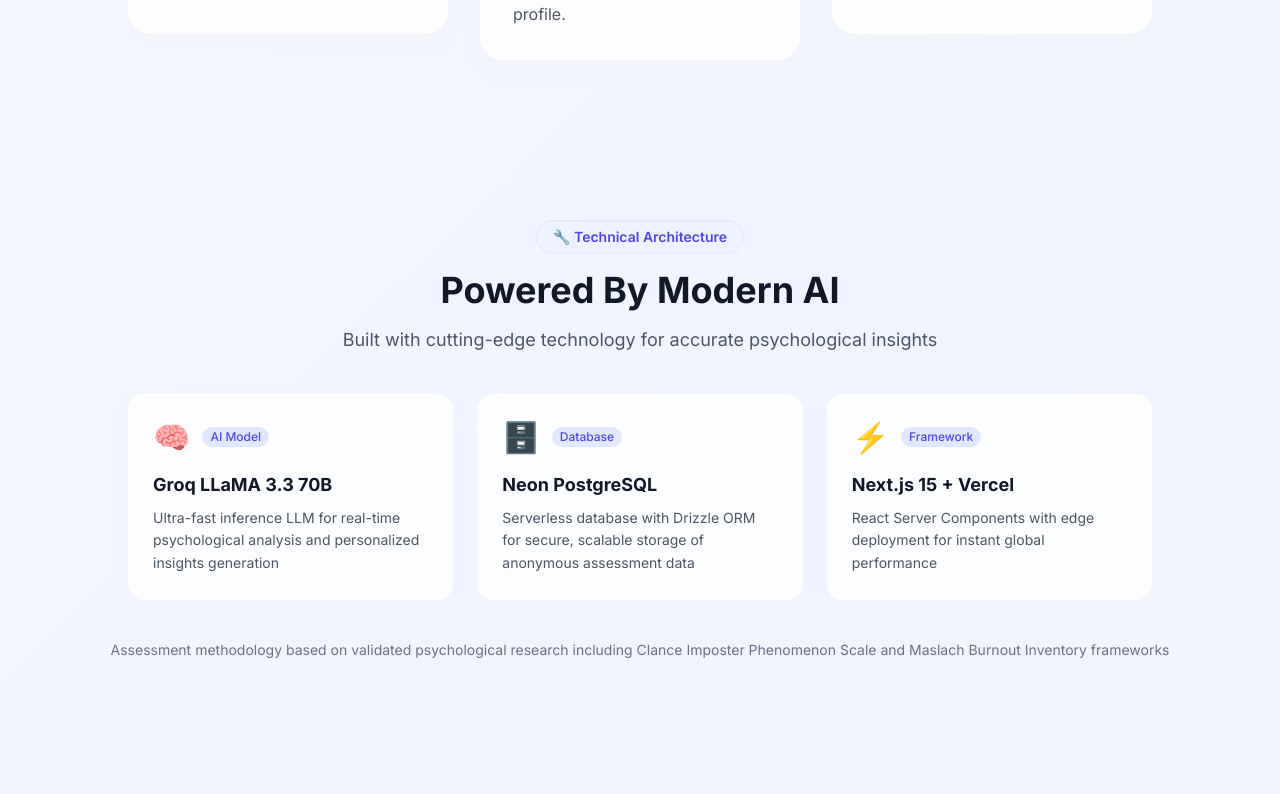
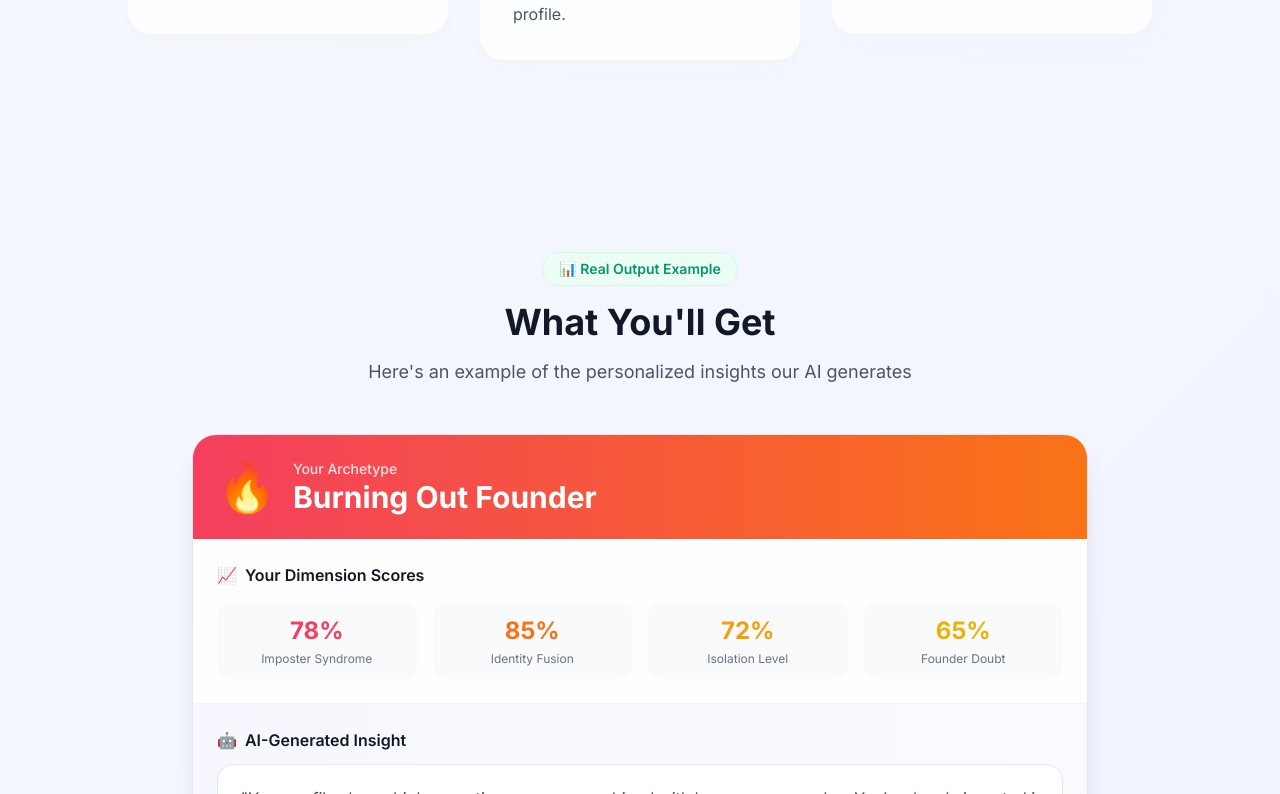
Before and after one commit to Elbrak17/fmindset, a Next.js app: page / in a window 1280 px wide. Shown: the part 2006-2800 px from the top of the page. Built offline with nearby package versions, Linux system fonts and the light colour scheme.

Commit message:
add example result showcase and social impact section for hackathon

```diff
--- a/src/app/page.tsx
+++ b/src/app/page.tsx
@@ -171,6 +171,102 @@
         </div>
         </section>
 
+        {/* Example Result - Proof of Output */}
+        <section className="py-24 relative">
+          <div className="container mx-auto px-4">
+            <div className="text-center mb-12">
+              <span className="inline-block px-4 py-1.5 rounded-full bg-emerald-50 text-emerald-600 text-sm font-semibold mb-4 border border-emerald-100">
+                📊 Real Output Example
+              </span>
+              <h2 className="text-3xl md:text-4xl font-bold text-gray-900 mb-4">
+                What You&apos;ll Get
+              </h2>
+              <p className="text-gray-600 text-lg max-w-2xl mx-auto">
+                Here&apos;s an example of the personalized insights our AI generates
+              </p>
+            </div>
+
+            <div className="max-w-4xl mx-auto">
+              <div className="bg-white/90 backdrop-blur-sm rounded-3xl border border-gray-200 shadow-xl overflow-hidden">
+                {/* Result Header */}
+                <div className="bg-gradient-to-r from-rose-500 to-orange-500 p-6 text-white">
+                  <div className="flex items-center gap-4">
+                    <span className="text-5xl">🔥</span>
+                    <div>
+                      <p className="text-rose-100 text-sm font-medium">Your Archetype</p>
+                      <h3 className="text-2xl md:text-3xl font-bold">Burning Out Founder</h3>
+                    </div>
+                  </div>
+                </div>
+
+                {/* Dimension Scores */}
+                <div className="p-6 border-b border-gray-100">
+                  <h4 className="font-semibold text-gray-900 mb-4 flex items-center gap-2">
+                    <span>📈</span> Your Dimension Scores
+                  </h4>
+                  <div className="grid grid-cols-2 md:grid-cols-4 gap-4">
+                    {[
+                      { name: 'Imposter Syndrome', score: 78, color: 'rose' },
+                      { name: 'Identity Fusion', score: 85, color: 'orange' },
+                      { name: 'Isolation Level', score: 72, color: 'amber' },
+                      { name: 'Founder Doubt', score: 65, color: 'yellow' },
+                    ].map((dim, i) => (
+                      <div key={i} className="text-center p-3 rounded-xl bg-gray-50">
+                        <div className={`text-2xl font-bold text-${dim.color}-500`}>{dim.score}%</div>
+                        <div className="text-xs text-gray-500 mt-1">{dim.name}</div>
+                      </div>
+                    ))}
+                  </div>
+                </div>
+
+                {/* AI Insight */}
+                <div className="p-6 border-b border-gray-100 bg-gradient-to-r from-indigo-50/50 to-purple-50/50">
+                  <h4 className="font-semibold text-gray-900 mb-3 flex items-center gap-2">
+                    <span>🤖</span> AI-Generated Insight
+                  </h4>
+                  <div className="bg-white rounded-2xl p-5 border border-indigo-100 shadow-sm">
+                    <p className="text-gray-700 leading-relaxed italic">
+                      &quot;Your profile shows high execution pressure combined with low recovery cycles. You&apos;re deeply
+                      invested in your startup&apos;s success, but this intensity is creating unsustainable patterns.
+                      Your identity fusion score (85%) suggests you may be tying your self-worth too closely to
+                      your company&apos;s performance. The elevated isolation level indicates you might benefit from
+                      connecting with other founders who understand your journey.&quot;
+                    </p>
+                    <p className="text-xs text-indigo-500 mt-3 flex items-center gap-1">
+                      <svg className="w-3 h-3" fill="currentColor" viewBox="0 0 20 20">
+                        <path fillRule="evenodd" d="M11.3 1.046A1 1 0 0112 2v5h4a1 1 0 01.82 1.573l-7 10A1 1 0 018 18v-5H4a1 1 0 01-.82-1.573l7-10a1 1 0 011.12-.38z" clipRule="evenodd" />
+                      </svg>
+                      Generated by Groq LLaMA 3.3 70B
+                    </p>
+                  </div>
+                </div>
+
+                {/* Suggested Actions */}
+                <div className="p-6">
+                  <h4 className="font-semibold text-gray-900 mb-4 flex items-center gap-2">
+                    <span>✅</span> Personalized Action Plan
+                  </h4>
+                  <div className="space-y-3">
+                    {[
+                      { icon: '🧘', action: 'Schedule 15-min daily decompression time away from work', category: 'Mindfulness' },
+                      { icon: '👥', action: 'Join a founder peer group for weekly check-ins', category: 'Social' },
+                      { icon: '📝', action: 'Start a daily journal to separate identity from outcomes', category: 'Self-reflection' },
+                    ].map((item, i) => (
+                      <div key={i} className="flex items-start gap-3 p-3 rounded-xl bg-gray-50 hover:bg-emerald-50 transition-colors">
+                        <span className="text-xl">{item.icon}</span>
+                        <div>
+                          <p className="text-gray-800 text-sm font-medium">{item.action}</p>
+                          <span className="text-xs text-gray-500">{item.category}</span>
+                        </div>
+                      </div>
+                    ))}
+                  </div>
+                </div>
+              </div>
+            </div>
+          </div>
+        </section>
+
         {/* Tech Stack / Powered By */}
         <section className="py-16 relative">
           <div className="container mx-auto px-4">
@@ -308,6 +404,65 @@
         </div>
         </section>
 
+        {/* Intended Impact */}
+        <section className="py-20 relative">
+          <div className="container mx-auto px-4">
+            <div className="max-w-4xl mx-auto">
+              <div className="text-center mb-12">
+                <span className="inline-block px-4 py-1.5 rounded-full bg-emerald-50 text-emerald-600 text-sm font-semibold mb-4 border border-emerald-100">
+                  🌍 Social Good
+                </span>
+                <h2 className="text-3xl md:text-4xl font-bold text-gray-900 mb-4">
+                  Intended Impact
+                </h2>
+                <p className="text-gray-600 text-lg max-w-2xl mx-auto">
+                  Making founder mental health accessible and actionable
+                </p>
+              </div>
+
+              <div className="grid grid-cols-1 md:grid-cols-3 gap-6">
+                {[
+                  {
+                    icon: '🔍',
+                    title: 'Early Detection',
+                    desc: 'Identify burnout patterns before they become critical, enabling preventive intervention',
+                    metric: 'Catch warning signs early'
+                  },
+                  {
+                    icon: '🧠',
+                    title: 'Self-Awareness',
+                    desc: 'Help young founders understand their psychological patterns and blind spots',
+                    metric: 'Increase emotional intelligence'
+                  },
+                  {
+                    icon: '💰',
+                    title: 'Low-Cost Access',
+                    desc: 'Provide mental health orientation tools without expensive therapy sessions',
+                    metric: 'Free & anonymous'
+                  },
+                ].map((item, i) => (
+                  <div key={i} className="p-6 rounded-2xl bg-white/80 backdrop-blur-sm border border-emerald-100 shadow-lg hover:shadow-xl hover:shadow-emerald-100/50 transition-all duration-300">
+                    <span className="text-4xl mb-4 block">{item.icon}</span>
+                    <h3 className="text-lg font-bold text-gray-900 mb-2">{item.title}</h3>
+                    <p className="text-sm text-gray-600 mb-4">{item.desc}</p>
+                    <span className="inline-block px-3 py-1 text-xs font-medium bg-emerald-100 text-emerald-700 rounded-full">
+                      {item.metric}
+                    </span>
+                  </div>
+                ))}
+              </div>
+
+              <div className="mt-10 p-6 rounded-2xl bg-gradient-to-r from-indigo-50 to-purple-50 border border-indigo-100 text-center">
+                <p className="text-gray-700">
+                  <span className="font-semibold">Our mission:</span> Reduce founder burnout rates by providing
+                  accessible, AI-powered psychological insights that help entrepreneurs build sustainable
+                  businesses while maintaining their mental health.
+                </p>
+              </div>
+            </div>
+          </div>
+        </section>
+
         {/* Disclaimer */}
         <section className="py-8 bg-amber-50/80 backdrop-blur-sm border-y border-amber-100">
           <div className="container mx-auto px-4">
```
